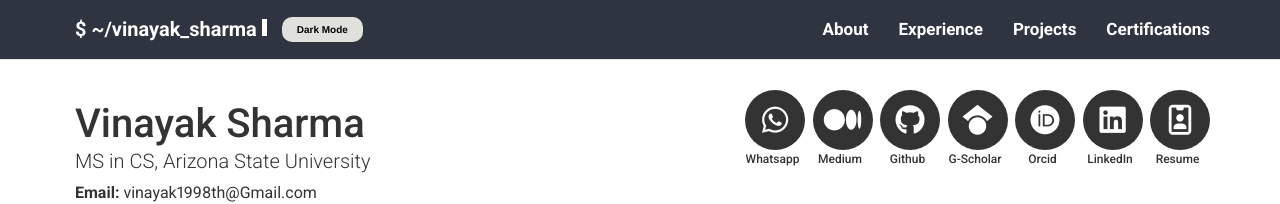
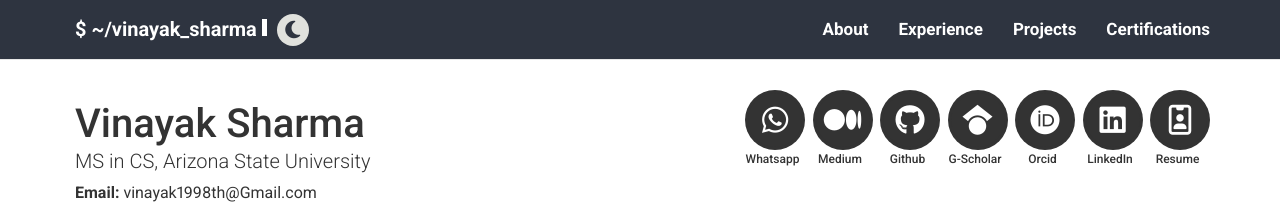
Before and after one commit to vinayak19th/vinayak19th.github.io, a Jekyll site: the page built from pages/insland.html, in a window 1280 px wide. Shown: the top 204 px of the page. Built offline with Jekyll 4.4.1, drawn with Linux system fonts in a browser that asks for light colours; nearby versions of some CDN libraries.

Commit message:
Moved darkmode to icon

```diff
--- a/_includes/nav.html
+++ b/_includes/nav.html
@@ -2,14 +2,14 @@
     <div class="container navig-container">
         <!-- Brand and toggle get grouped for better mobile display -->
         <div class="navbar-header">
-            <button type="button" class="navbar-toggle" data-toggle="collapse" data-target="#bs-example-navbar-collapse-1">
+            <button type="button" class="collapse-button navbar-toggle" data-toggle="collapse"
+                data-target="#bs-example-navbar-collapse-1">
                 <span class="sr-only">Toggle navigation</span>
-                <span class="icon-bar"></span>
-                <span class="icon-bar"></span>
-                <span class="icon-bar"></span>
+                <i class="fa-solid fa-bars"></i>
             </button>
             <a class="navbar-brand" href="/">$ ~/{{site.name | replace_first: " ","_"}} <div class="blinking"></div></a>
-            <button class="dark-mode" id="theme-toggle" onclick="modeSwitcher()" style="margin-top:1.3rem;">Dark Mode</button>
+            <button class="dark-mode" id="theme-toggle" onclick="modeSwitcher()"><i
+                    class="fa-solid fa-moon"></i></button>
         </div>
 
         <!-- Collect the nav links, forms, and other content for toggling -->
--- a/_layouts/new_def.html
+++ b/_layouts/new_def.html
@@ -3,7 +3,7 @@
 
   {% include head.html %}
 
-<body class="{% if site.darkmode %}dark{% endif %}" id = "pagetop" >
+  <body class="{% if site.darkmode %}dark{% endif %}" id="pagetop">
     {% include nav.html %}
     {% include header.html %}
     <main class="pagecontent" arialabel="Content">
--- a/_sass/dark.scss
+++ b/_sass/dark.scss
@@ -3,55 +3,60 @@
     // background: linear-gradient(90deg, #0d1c2b 0%, hsla(220, 37%, 22%, 1) 100%);
     background: #0d1c2b;
     color: #E0E1DD;
+
     .container {
         background: #182838;
         border-radius: 2rem;
         box-shadow: 0 5px 8px 0 rgba(0, 0, 0, 0.205);
     }
+
     .header-container {
         box-shadow: 0px 0px 0px rgb(17, 15, 15);
         background: none;
     }
+
     .navig-container {
         box-shadow: 0px 0px 0px rgb(17, 15, 15);
         // background: #00000000;
         background: #1a1d23;
     }
+
     .footer-container {
         box-shadow: none;
         background: none;
     }
+
     mark {
         color: #3f4658;
         background-color: #e6e6e6;
     }
+
     a {
         color: #9baeff;
     }
+
     .navbar {
         // background: #0D1B2A;
         background: #1a1d23;
     }
+
     .navbar .navbar-nav li a {
         color: #E0E1DD;
     }
+
     .navbar-fixed-top .navbar-brand {
         color: #E0E1DD;
     }
-    .dark-mode {
-        background-color: #E0E1DD;
-        color: #373F51;
-        a {
-            color: inherit;
-        }
-    }
+
     .button:focus {
         background-color: #ececec !important;
     }
+
     button:hover {
-        background-color: #2ead69!important;
+        background-color: #2ead69 !important;
         color: black;
     }
+
     .top {
         background-color: #000a20;
         background-image: url("images/fab.png");
@@ -60,6 +65,7 @@
         -moz-box-shadow: 10px 10px 5px 0px rgba(0, 0, 0, 0);
         box-shadow: 10px 10px 5px 0px rgba(0, 0, 0, 0);
     }
+
     .jumbotron {
         background-color: rgba(13, 28, 43, 0.767);
         color: #ececec;
@@ -67,17 +73,21 @@
 
     .ref-button {
         background-color: #007BFF;
+
         a {
             color: inherit;
         }
     }
-    span.landing{
+
+    span.landing {
         border: 0.4rem solid #ececec;
     }
+
     span.profile-img {
         border: 0.2rem solid #ececec;
     }
-    .badge-danger{
+
+    .badge-danger {
         background-color: #770707;
     }
 }
--- a/_sass/nav.scss
+++ b/_sass/nav.scss
@@ -1,5 +1,8 @@
+$navbar-color: #2E3440;
+
 :root {
     --cursor-color: #ffffff;
+
     .dark {
         --cursor-color: #ffffff;
     }
@@ -35,7 +38,8 @@
     text-transform: capitalize;
     font-weight: 600;
     font-size: 1rem;
-    background: #2E3440;
+    background: $navbar-color;
+
     @media screen and (min-width: 768px) {
         height: 6rem;
     }
@@ -57,12 +61,19 @@
     color: #ffffff;
 }
 
+.collapse-button {
+    height: 4rem;
+    font-size: 2.5rem;
+}
+
 .navbar .navbar-nav li a:focus {
     outline: 0;
     color: #ffffff;
+
     .dark {
         color: #ffffff;
     }
+
     border-color: #e6e6e6;
 }
 
@@ -80,12 +91,21 @@
     color: #e6e6e6;
 }
 
+$icon-size : 3.2rem;
+
 .dark-mode {
     background-color: #E0E1DD;
-    color: black;
-    border-radius: 10px;
+    color: $navbar-color;
+    border-radius: 4rem;
     display: inline-block;
     vertical-align: middle;
+    font-size: 2rem;
+    margin-top: 1rem;
+    margin-left: -0.5rem;
+    height: $icon-size;
+    width: $icon-size;
+    padding: 0px;
+
     a {
         color: white;
     }
@@ -93,12 +113,12 @@
 
 button:focus {
     background-color: #E0E1DD;
-    color: black;
+    color: $navbar-color;
 }
 
 button:hover {
     background-color: #48ca85 !important;
-    color: black;
+    color: $navbar-color;
 }
 
 .blinking {
@@ -114,9 +134,11 @@ button:hover {
     0% {
         background-color: transparent;
     }
+
     49% {
         background-color: transparent;
     }
+
     50% {
         background-color: var(--cursor-color);
     }
--- a/assets/js/darkmode.js
+++ b/assets/js/darkmode.js
@@ -1,10 +1,13 @@
 const theme = localStorage.getItem('theme');
+const darkicon = '<i class="fa-solid fa-moon darkicon"></i>'
+// const lighticon = '<i class="fa-solid fa-circle-half-stroke"></i>'
+const lighticon = '<i class="fa-solid fa-sun"></i>'
 
 if (theme == "dark") {
     document.documentElement.setAttribute('data-theme', 'dark');
     var element = document.body;
     element.classList.toggle("dark");
-    document.getElementById("theme-toggle").innerHTML = "Light Mode";
+    document.getElementById("theme-toggle").innerHTML = lighticon;
     var items = document.getElementsByClassName("GitData");
     for (var i = 0; i < items.length; i++) {
         items[i].src = items[i].src.replace('ocean_dark', 'tokyonight');
@@ -13,17 +16,17 @@ if (theme == "dark") {
 const userPrefers = getComputedStyle(document.documentElement).getPropertyValue('content');
 
 if (theme === "dark") {
-    document.getElementById("theme-toggle").innerHTML = "Light Mode";
+    document.getElementById("theme-toggle").innerHTML = lighticon;
 } else if (theme === "light") {
-    document.getElementById("theme-toggle").innerHTML = "Dark Mode";
+    document.getElementById("theme-toggle").innerHTML = darkicon;
 } else if (userPrefers === "dark") {
     document.documentElement.setAttribute('data-theme', 'dark');
     window.localStorage.setItem('theme', 'dark');
-    document.getElementById("theme-toggle").innerHTML = "Light Mode";
+    document.getElementById("theme-toggle").innerHTML = lighticon;
 } else {
     document.documentElement.setAttribute('data-theme', 'light');
     window.localStorage.setItem('theme', 'light');
-    document.getElementById("theme-toggle").innerHTML = "Dark Mode";
+    document.getElementById("theme-toggle").innerHTML = darkicon;
 }
 
 function modeSwitcher() {
@@ -33,7 +36,7 @@ function modeSwitcher() {
     if (currentMode == "dark") {
         document.documentElement.setAttribute('data-theme', 'light');
         window.localStorage.setItem('theme', 'light');
-        document.getElementById("theme-toggle").innerHTML = "Dark Mode";
+        document.getElementById("theme-toggle").innerHTML = darkicon;
         var items = document.getElementsByClassName("GitData");
         for (var i = 0; i < items.length; i++) {
             items[i].src = items[i].src.replace('ocean_dark', 'tokyonight');
@@ -41,7 +44,7 @@ function modeSwitcher() {
     } else {
         document.documentElement.setAttribute('data-theme', 'dark');
         window.localStorage.setItem('theme', 'dark');
-        document.getElementById("theme-toggle").innerHTML = "Light Mode";
+        document.getElementById("theme-toggle").innerHTML = lighticon;
         var items = document.getElementsByClassName("GitData");
         for (var i = 0; i < items.length; i++) {
             items[i].src = items[i].src.replace('tokyonight', 'ocean_dark');
@@ -52,5 +55,5 @@ function modeSwitcher() {
 //Check User Device Settings
 /*if (window.matchMedia && window.matchMedia('(prefers-color-scheme: dark)').matches) {
     document.body.classList.add("dark");
-    document.getElementById("theme-toggle").innerHTML = "Light Mode";
+    document.getElementById("theme-toggle").innerHTML = lighticon;
 }*/
--- a/docker-compose.yml
+++ b/docker-compose.yml
@@ -3,7 +3,7 @@ services:
   jekyll:
     image: vinayak1998th/resume-container
     container_name: resume-run
-    command: jekyll serve --watch --force_polling --verbose --host 0.0.0.0
+    command: jekyll serve --watch --force_polling --verbose --host 0.0.0.0 --incremental
     ports:
       - 4000:4000
       - 35729:35729
```
Also changed, not shown: _sass/icons.scss (+9 -2 lines), 10 other files. Lines whose indentation alone changed are shown as unchanged.
